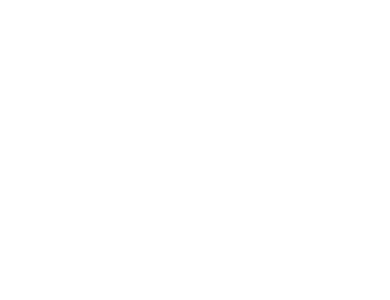
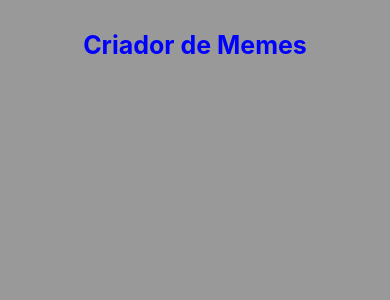
Before and after one commit to SchirmannDev/projeto1, a React Native app: screen / in a window 390 px wide. Shown: the top 300 px of the page. Built offline with nearby package versions, Linux system fonts and the light colour scheme.

Commit message:
criando estilos

```diff
--- a/App.js
+++ b/App.js
@@ -1,12 +1,29 @@
 import React, { Component } from "react";
-import { View, StyleSheet } from "react-native";
+import { View, StyleSheet, Text } from "react-native";
 
 export default class Projeto1 extends Component {
   render() {
-    return <View style={StyleSheet.body}></View>;
+    return (
+      <View style={styles.body}>
+        <View>
+          <Text style={styles.titulo}>Criador de Memes</Text>
+        </View>
+      </View>
+    );
   }
 }
 
 const styles = StyleSheet.create({
-  body: {},
+  body: {
+    backgroundColor: "#999999",
+    paddingTop: 30,
+    flex: 1,
+    flexDirection: "column",
+    alignItems: "center",
+  },
+  titulo: {
+    fontSize: 25,
+    fontWeight: "bold",
+    color: "blue",
+  },
 });
```
